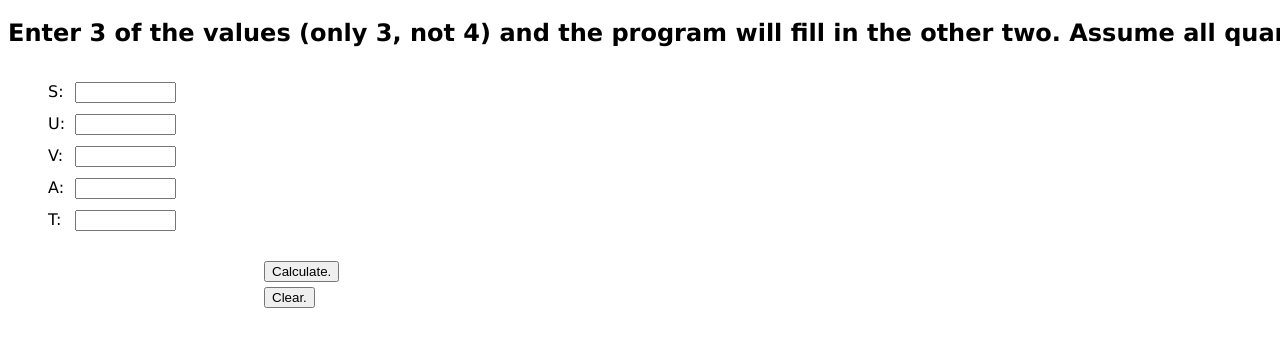
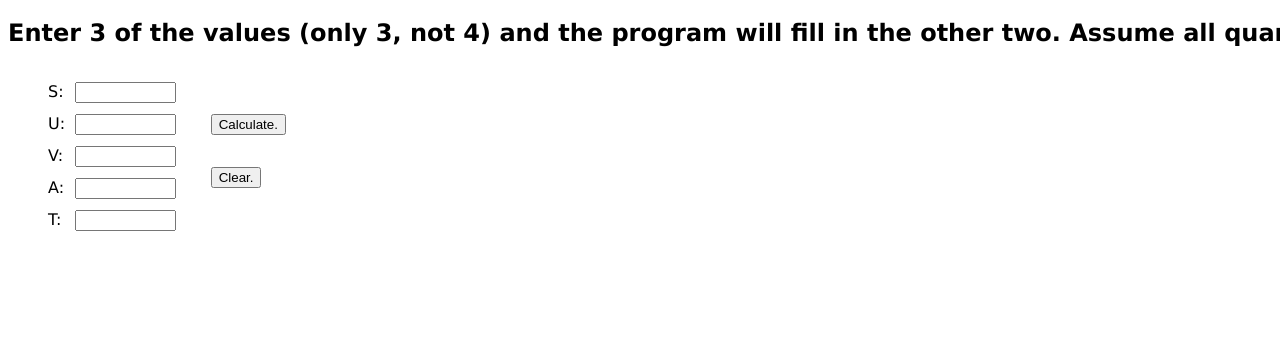
Before and after one commit to Nomzz1/suvat, a plain HTML site: page index.html in a window 1280 px wide. Shown: the part 62-408 px from the top of the page. Drawn offline with Linux system fonts and the light colour scheme.

Commit message:
Update index.html

```diff
--- a/index.html
+++ b/index.html
@@ -116,8 +116,8 @@ function empty(){
             <textarea id = "t" cols = "10" rows = "1" style = "resize: none;position: absolute;left: 2em;"></textarea>
         </div>
         <div style = "position:absolute;top:11em;left:9em;">
-            <button onclick = "empty()" style = "position: absolute;top:13em;left: 9em;">Clear.</button>
-            <button onclick = "update()" style = "position: absolute;top: 11em;left: 9em;">Calculate.</button>
+            <button onclick = "empty()" style = "position: absolute;top:4em;left: 5em;">Clear.</button>
+            <button onclick = "update()" style = "position: absolute;left: 5em;">Calculate.</button>
         </div>
     </body>
 </html>
```
